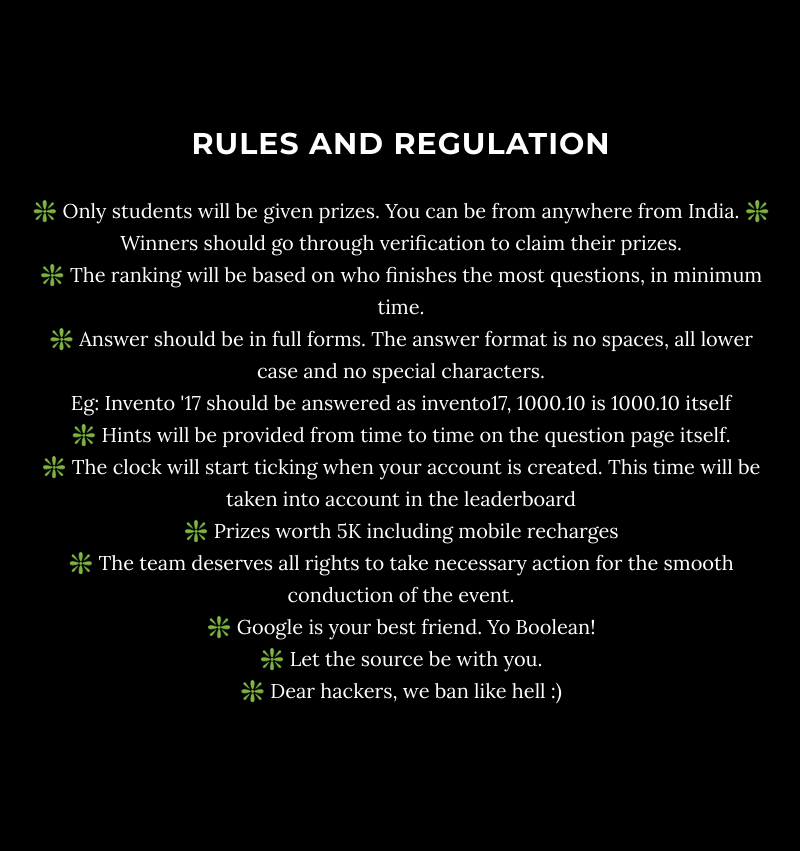
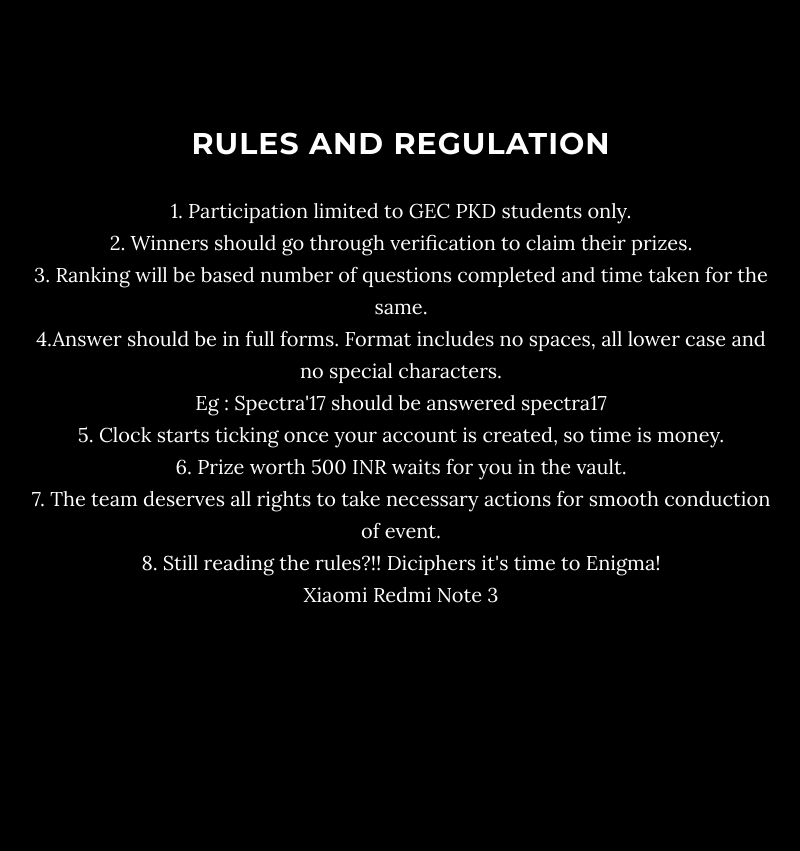
Before and after one commit to biswaz/Enigma, a Django app: page / in a window 1280 px wide. Shown: the part 923-1774 px from the top of the page, without its empty margins (239-1039 px from the left). Run offline with Django 3.2, Linux system fonts and the light colour scheme; some libraries are stand-ins or nearby versions.

Commit message:
changed rules

```diff
--- a/enigma/templates/home.html
+++ b/enigma/templates/home.html
@@ -99,6 +99,7 @@
         <div class="col-lg-8 col-lg-offset-2">
           <h2>Rules and Regulation</h2>
           <p>
+            <!--
             ❇️ Only students will be given prizes. You can be from anywhere from India.
             ❇️️ Winners should go through verification to claim their prizes.<br>
             ❇️️ The ranking will be based on who finishes the most questions, in minimum time.<br>
@@ -112,6 +113,17 @@
             ❇️️ Google is your best friend. Yo Boolean!<br>
             ❇️️ Let the source be with you.<br>
             ❇️️ Dear hackers, we ban like hell :)<br>
+-->
+            1. Participation limited to GEC PKD students only.<br>
+            2. Winners should go through verification to claim their prizes.<br>
+            3. Ranking will be based number of questions completed and time taken for the same.<br>
+            4.Answer should be in full forms. Format includes no spaces, all lower case and no special characters.<br>
+            Eg : Spectra'17 should be answered spectra17<br>
+            5. Clock starts ticking once your account is created, so time is money.<br>
+            6. Prize worth 500 INR waits for you in the vault.<br>
+            7. The team deserves all rights to take necessary actions for smooth conduction of event.<br>
+            8. Still reading the rules?!! Diciphers it's time to Enigma!<br>
+            Xiaomi Redmi Note 3<br>
 
           </p>
 
```
